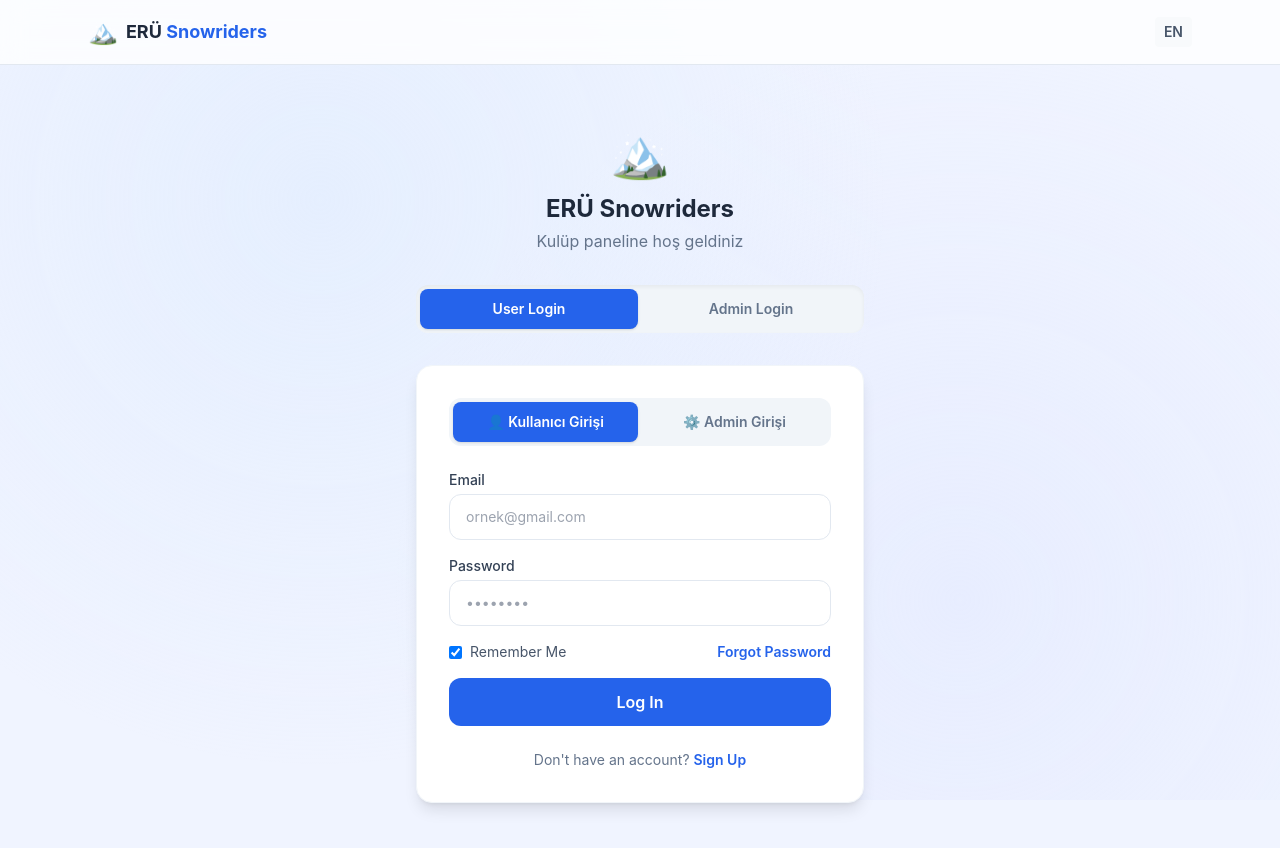
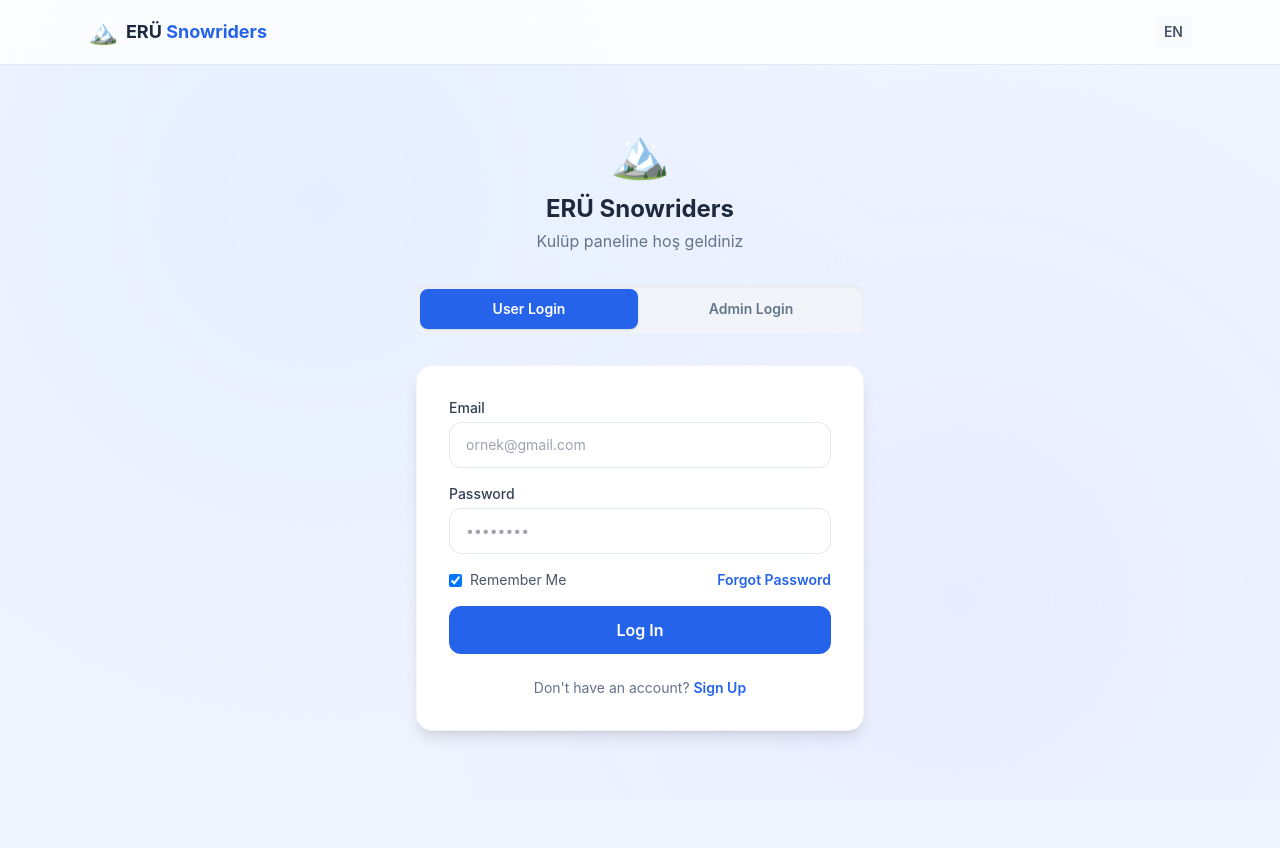
Before and after one commit to enesotlu/Eru-Snowriders, a React app in the folder snowriders/frontend/: page /login in a window 1280 px wide. Shown: the top 848 px of the page. After the commit the page ends 800 px from the top, so only its background shows below. Built offline with nearby package versions, Linux system fonts and the light colour scheme; no server answers; the HTML template or start-up script is replaced by a standard one.

Commit message:
fix(ui): remove duplicate login tabs and auto-redirect remembered users

```diff
--- a/snowriders/frontend/src/pages/LoginPage.jsx
+++ b/snowriders/frontend/src/pages/LoginPage.jsx
@@ -5,7 +5,7 @@ import api from '../api/axios';
 import { useAuth } from '../context/AuthContext';
 
 export default function LoginPage() {
-  const { loginUser } = useAuth();
+  const { loginUser, user } = useAuth();
   const navigate = useNavigate();
   const location = useLocation();
   const { t } = useTranslation();
@@ -23,6 +23,17 @@ export default function LoginPage() {
       window.history.replaceState({}, document.title);
     }
   }, [location]);
+
+  // Eğer kullanıcı zaten giriş yapmışsa (Beni Hatırla) direkt panele yönlendir
+  useEffect(() => {
+    if (user) {
+      if (user.role === 'admin') {
+        navigate('/admin');
+      } else {
+        navigate('/dashboard');
+      }
+    }
+  }, [user, navigate]);
 
   const handleTabChange = (t) => {
     setTab(t);
@@ -85,10 +96,6 @@ export default function LoginPage() {
 
         {/* Card */}
         <div className="bg-white rounded-2xl shadow-lg border border-slate-100 p-8">
-          <div className="flex gap-1 bg-slate-100 rounded-xl p-1 mb-6">
-            {tabBtn('user', '👤 Kullanıcı Girişi')}
-            {tabBtn('admin', '⚙️ Admin Girişi')}
-          </div>
 
           {successMsg && (
             <div className="mb-4 p-3 bg-emerald-50 border border-emerald-200 text-emerald-700 rounded-xl text-sm">{successMsg}</div>
```
